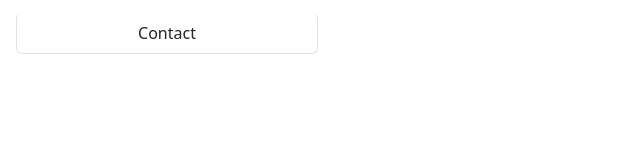
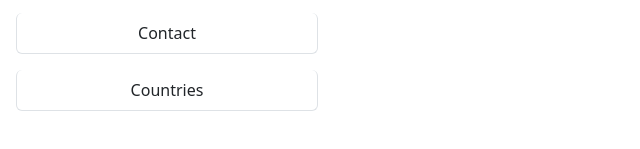
Before and after one commit to Jamaceat/Country-App, an Angular app: page /home in a window 1280 px wide. Shown: the part 237-386 px from the top of the page, without its empty margins (0-640 px from the left). Built offline with nearby package versions, Linux system fonts and the light colour scheme.

Commit message:
Routing way 1

```diff
--- a/src/app/app-routing.module.ts
+++ b/src/app/app-routing.module.ts
@@ -8,6 +8,11 @@ const routes: Routes = [
   { path: 'home', component: HomePageComponent },
   { path: 'about', component: AboutPageComponent },
   { path: 'contact', component: ContactPagesComponent },
+  {
+    path: 'countries',
+    loadChildren: () =>
+      import('./countries/countries.module').then((m) => m.CountriesModule),
+  },
   { path: '**', redirectTo: 'home' },
 ];
 
--- a/src/app/countries/countries-routing.module.ts
+++ b/src/app/countries/countries-routing.module.ts
@@ -9,7 +9,7 @@ const routes: Routes = [
   { path: 'by-capital', component: ByCapitalPageComponent },
   { path: 'by-country', component: ByCountryPageComponent },
   { path: 'by-region', component: ByRegionPageComponent },
-  { path: 'country', component: CountryPageComponent },
+  { path: 'by/:id', component: CountryPageComponent },
 ];
 
 @NgModule({ imports: [RouterModule.forChild(routes)], exports: [RouterModule] })
--- a/src/app/shared/components/sidebar/sidebar.component.html
+++ b/src/app/shared/components/sidebar/sidebar.component.html
@@ -27,4 +27,12 @@
   >
     Contact
   </li>
+  <li
+    routerLink="countries"
+    routerLinkActive="active py-4"
+    [routerLinkActiveOptions]="{ exact: true }"
+    class="list-group-item btn my-2"
+  >
+    Countries
+  </li>
 </ul>
```
